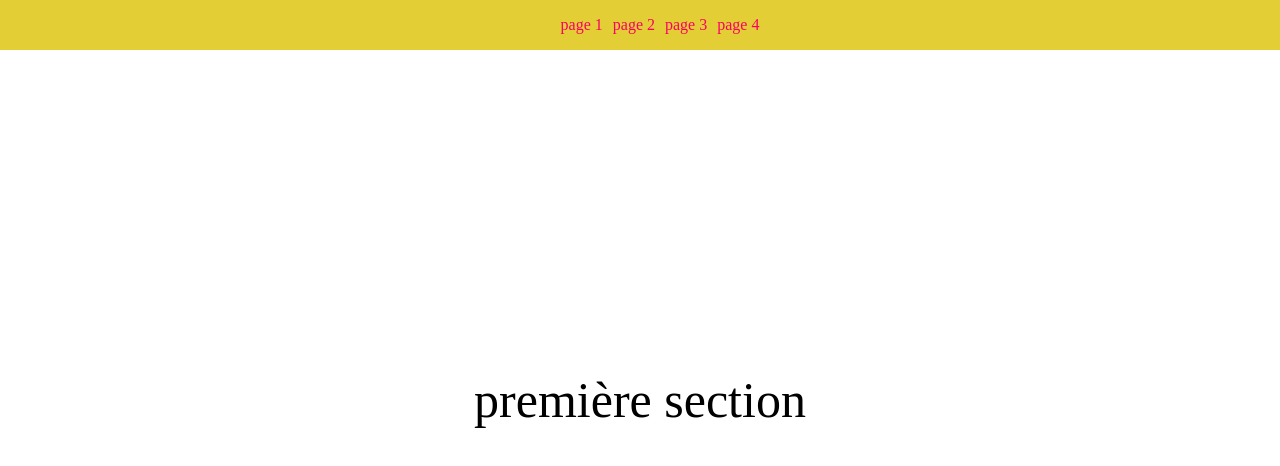
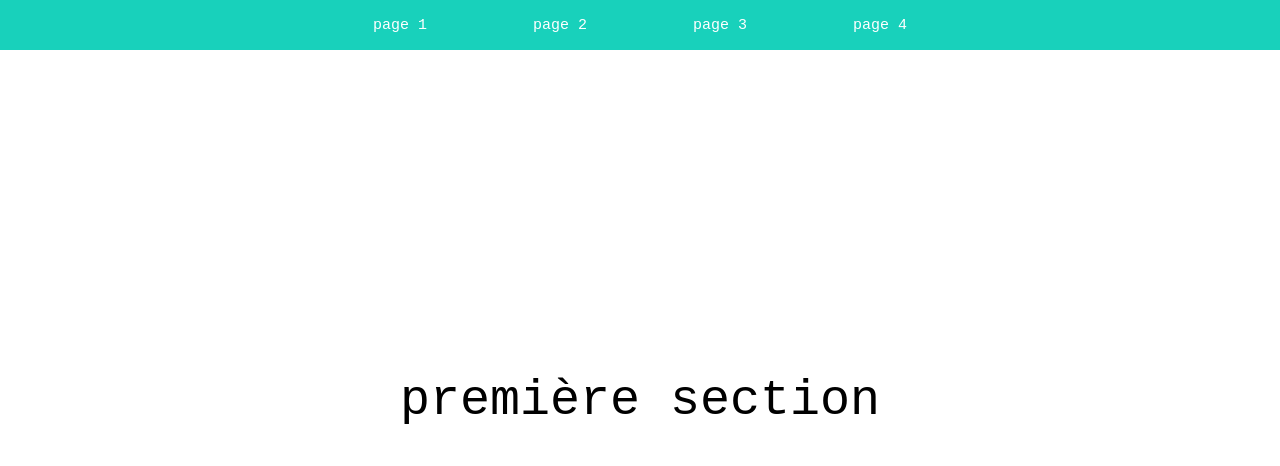
Before and after one commit to ahmadou18/scrollbehavior, a plain HTML site: page index.html in a window 1280 px wide. Drawn offline with Linux system fonts and the light colour scheme.

Commit message:
modifications couleur de fond et de la police

```diff
--- a/css/style.css
+++ b/css/style.css
@@ -3,14 +3,56 @@ html, body, div,section{
   height: 100%;
 }
 
+body{
+  overflow: hidden;
+}
+
 *{
+  font-family: monospace;
   margin: 0;
+  padding: 0;
   box-sizing: border-box;
 }
 
 .smoothscroll{
   scroll-behavior: smooth;
   overflow-y: scroll;
+}
+
+header{
+  width: 100%;
+  height: 50px;
+  background-color: rgb(24, 209, 187);
+  display: flex;
+  justify-content: center;
+  align-items: center;
+  position: fixed;
+}
+nav{
+  width: 100%;
+  height: 50px;
+  display: flex;
+  justify-content: center;
+  align-items: center;
+}
+
+ul{
+  height: 50px;
+  width: 50%;
+  display: flex;
+  justify-content: space-around;
+  align-items: center;
+
+}
+
+ul li{
+  list-style-type: none;
+}
+
+a{
+  text-decoration: none;
+  color: white;
+  font-size: 15px;
 }
 
 section{
@@ -20,26 +62,7 @@ section{
   font-size: 50px;
 }
 
-ul{
-  background-color: rgb(227, 206, 53);
-  height: 50px;
-  width: 100%;
-  display: flex;
-  justify-content: center;
-  align-items: center;
-  position: fixed;
 
-}
-
-ul li{
-  list-style-type: none;
-}
-
-a{
-  text-decoration: none;
-  margin: 5px;
-  color: rgb(251, 0, 101);
-}
 
 #page1{
   background-color: red;
--- a/index.html
+++ b/index.html
@@ -6,6 +6,7 @@
   <title>scrollbehavior</title>
 </head>
 <body>
+  <header>
   <nav>
     <ul>
       <li><a href="#1">page 1</a></li>
@@ -14,6 +15,7 @@
       <li><a href="#4">page 4</a></li>
     </ul>
   </nav>
+  </header>
   <div class="smoothscroll">
     <section id="1">première section</section>
     <section id="2">deuxième section</section>
```
